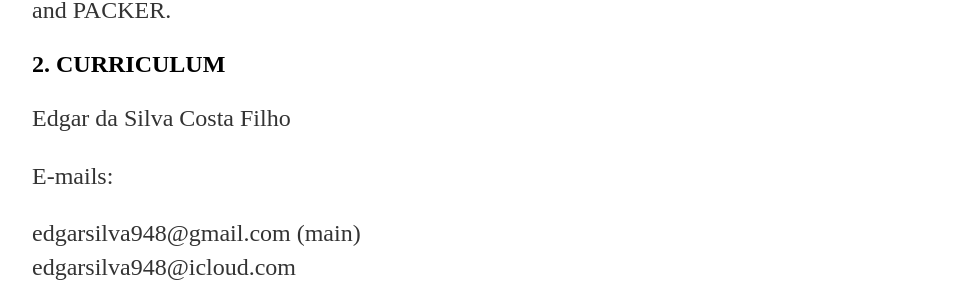
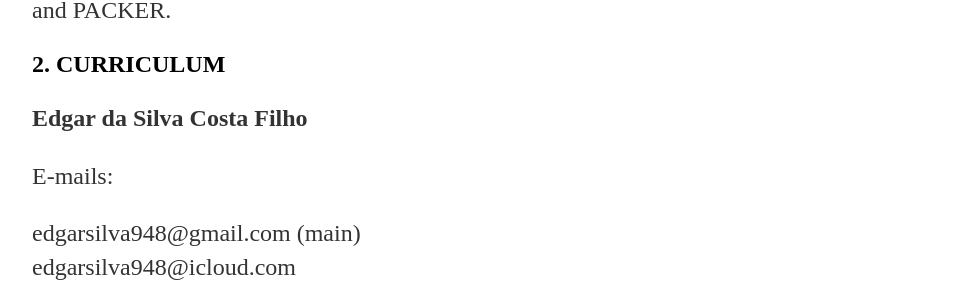
Before and after one commit to edgarsilva948/edgarsilva948.github.io, a Jekyll site: the page built from cv/index.md, in a window 1280 px wide. Shown: the part 547-837 px from the top of the page, without its empty margins (160-1119 px from the left). Built offline with Jekyll 4.4.1, drawn with Linux system fonts in a browser that asks for light colours.

Commit message:
Fix CV styles

```diff
--- a/cv/index.md
+++ b/cv/index.md
@@ -15,7 +15,7 @@ I have solid experience in production with container environment using DOCKER, c
 
 ## 2. CURRICULUM
 
-Edgar da Silva Costa Filho
+**Edgar da Silva Costa Filho**
 
 E-mails:
 
```
